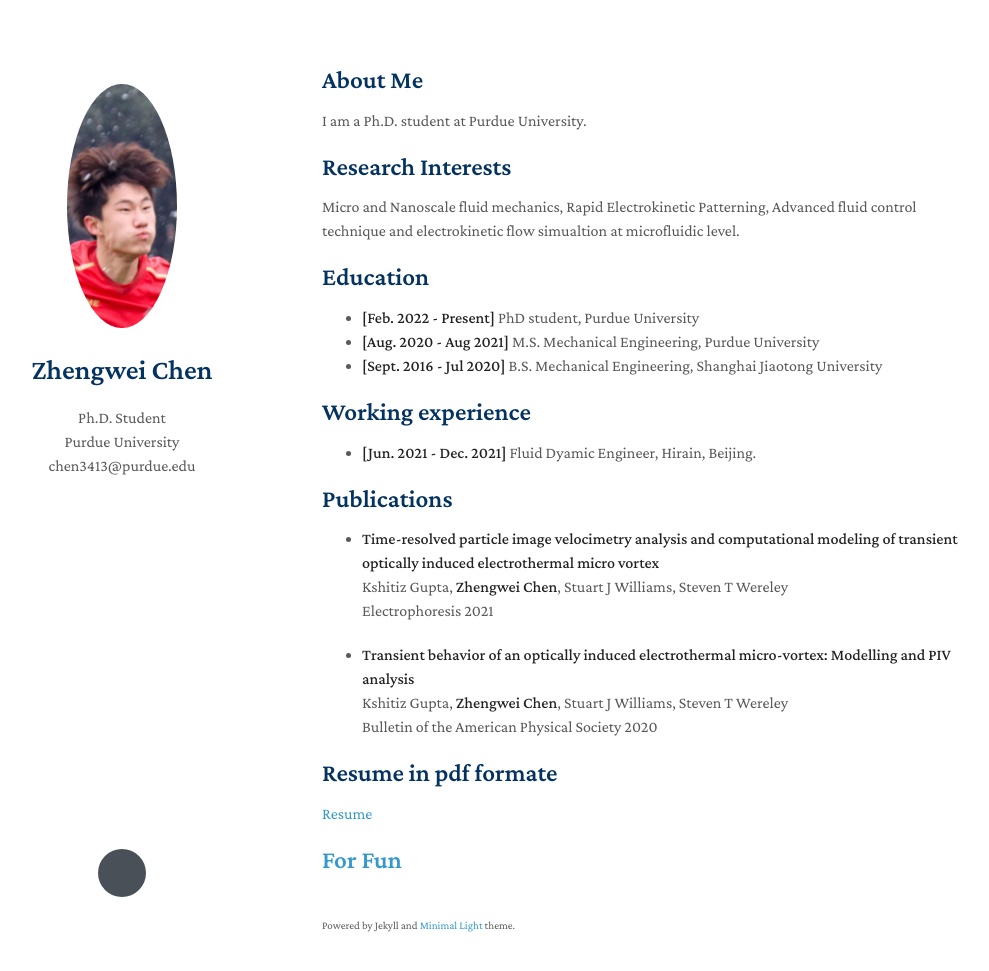
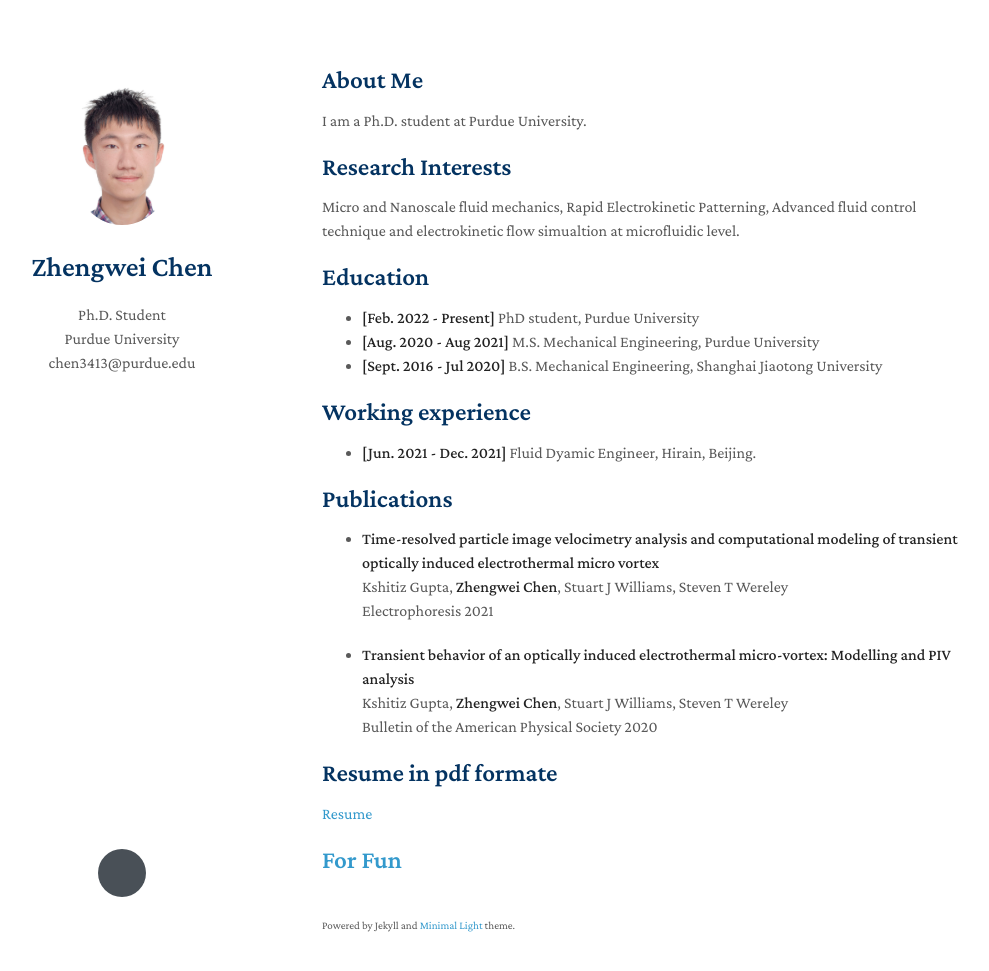
Before and after one commit to zhengweichen1998/zhengweichen, a Jekyll site: the page built from index.md, in a window 1280 px wide and 1006 px high. Shown: the top 971 px of the window, without its empty margins (148-1137 px from the left). Built offline with Jekyll 4.4.1, drawn with Linux system fonts in a browser that asks for light colours; nearby versions of some CDN libraries; a style sheet for code colours, icons or effects is not loaded; our own code applies the rules of GitHub Pages for plain Markdown files.

Commit message:
Update _config.yml

```diff
--- a/_config.yml
+++ b/_config.yml
@@ -6,7 +6,7 @@ keywords: Fluid Dynamic, Electrokinetic, Python
 google_scholar: https://scholar.google.com/citations?user=GqN6boYAAAAJ&hl
 #github_link: https://github.com/yaoyao-liu/minimal-light
 #linkedin: https://www.linkedin.com/
-avatar: ./assets/img/avatar2.jpg
+avatar: ./assets/img/CZW.jpg
 google_analytics: UA-111540567-4
 favicon: ./assets/img/ZC.png
 favicon_dark: ./assets/img/ZC.png
```
